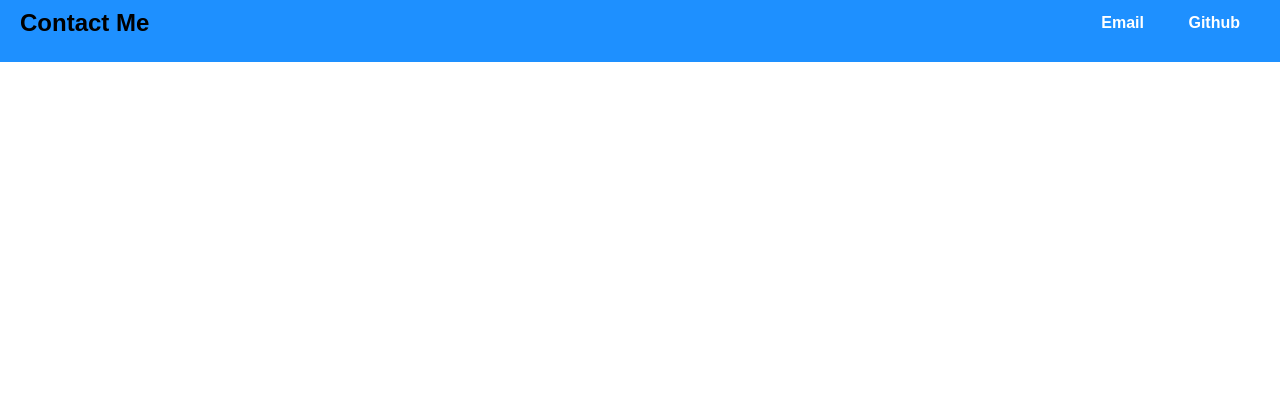
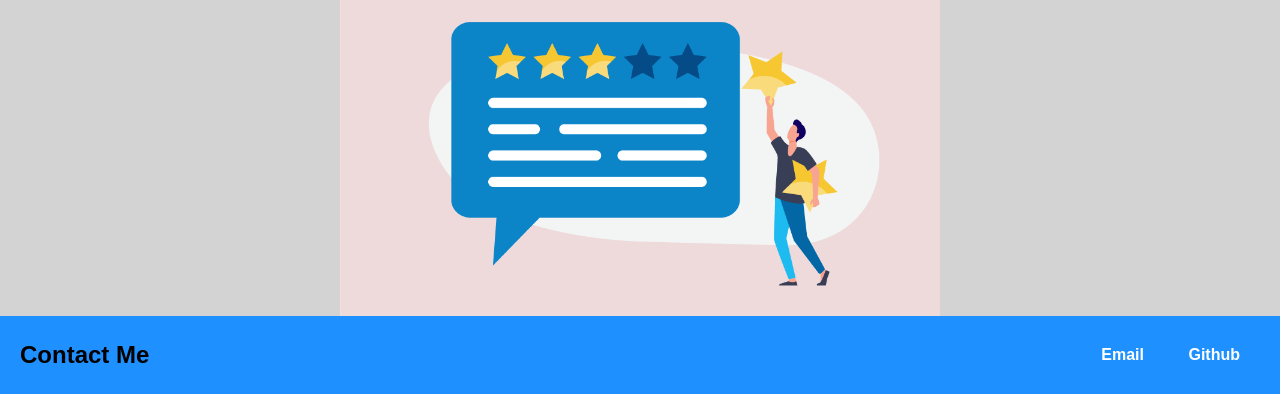
Before and after one commit to RoccaforteR/Portfolio, a plain HTML site: page index.html in a window 1280 px wide. Shown: the part 1592-1986 px from the top of the page. Before the commit the page ends 1654 px from the top, so only its background shows below. Drawn offline with Linux system fonts and the light colour scheme.

Commit message:
updated for second project

```diff
--- a/index.html
+++ b/index.html
@@ -31,6 +31,7 @@
         <h2>My Work</h2>
         <a href="https://roccaforter.github.io/prework-study-guide/"><img src="./Assets/studyguide.jpg" alt="Pre-work study guide"></a>
         <a href="https://sevenimm.github.io/Scruffy-Beards-Team/"><img src="./Assets/storm.png" alt="Github Weather"></a>
+        <a href="https://rate-my-manager-97f9044f8b00.herokuapp.com"><img src="./Assets/Graphic-Rating-Scale-1000x553-1.webp" alt="Rate My Manager"></a>
     </div>
     </div>
 </body>
```
Also changed, not shown: Assets/Graphic-Rating-Scale-1000x553-1.webp (added).
